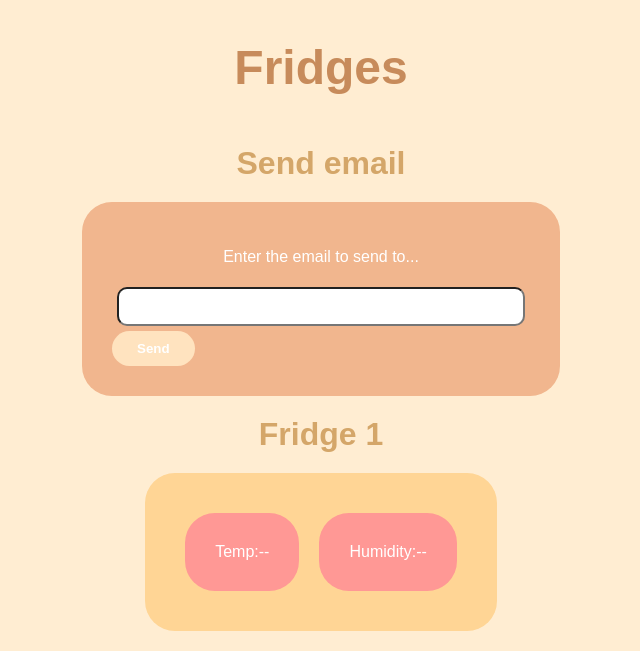
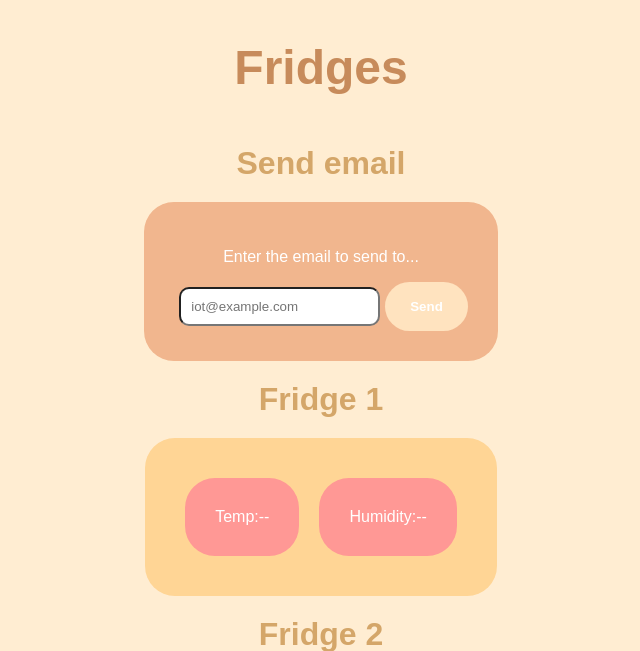
Before and after one commit to MEERABLK/iot-project, a Flask app: page /fridges in a window 1280 px wide. Shown: the top 651 px of the page, without its empty margins (319-959 px from the left). Run offline with Flask 3, Linux system fonts and the light colour scheme.

Commit message:
UI improvement

```diff
--- a/index.py
+++ b/index.py
@@ -21,6 +21,9 @@ def index():
 
 @app.route('/fridges')
 def fridges():
+    # return render_template(
+    #     'fridges.html'
+    # )
     return render_template(
         'fridges.html',
         fridge1_temp=controller.get_fridge1_temp(),
--- a/static/css/style.css
+++ b/static/css/style.css
@@ -43,7 +43,7 @@ input {
     border-radius: 10px;
     margin: 5px;
 
-    width: clamp(150px, 30vw, 50vw);
+    flex: 1;
 }
 
 button {
@@ -52,7 +52,8 @@ button {
     color: white;
 }
 .alert {
-    padding: 10px; margin-bottom: 20px; border: 1px solid transparent;
+    padding: 10px;
+    border: 1px solid transparent;
 }
 
 .success {
@@ -63,6 +64,10 @@ button {
 }
 .danger {
     color: red;
+}
+
+#email-form {
+    display: flex;
 }
 
 .container {
--- a/templates/fridges.html
+++ b/templates/fridges.html
@@ -5,7 +5,7 @@
     <meta name="viewport" content="width=device-width, initial-scale=1.0">
     <title>Fridges</title>
 
-    <link rel="stylesheet" href="../static/css/style.css">
+    <link rel="stylesheet" href="{{ url_for('static', filename='css/style.css') }}">
 
 </head>
 <body>
@@ -14,8 +14,8 @@
         <h3>Send email</h3>
         <div class="collection collection-vertical collection-shade-1">
             <p>Enter the email to send to...</p>
-            <form action="/send_email" method="POST">
-                <input type="email" name="email" id="email" required="true">
+            <form action="/send_email" method="POST" id="email-form">
+                <input type="email" name="email" id="email" required="true" placeholder="iot@example.com">
                 <button class="button" type="submit">
                     Send
                 </button>
```
